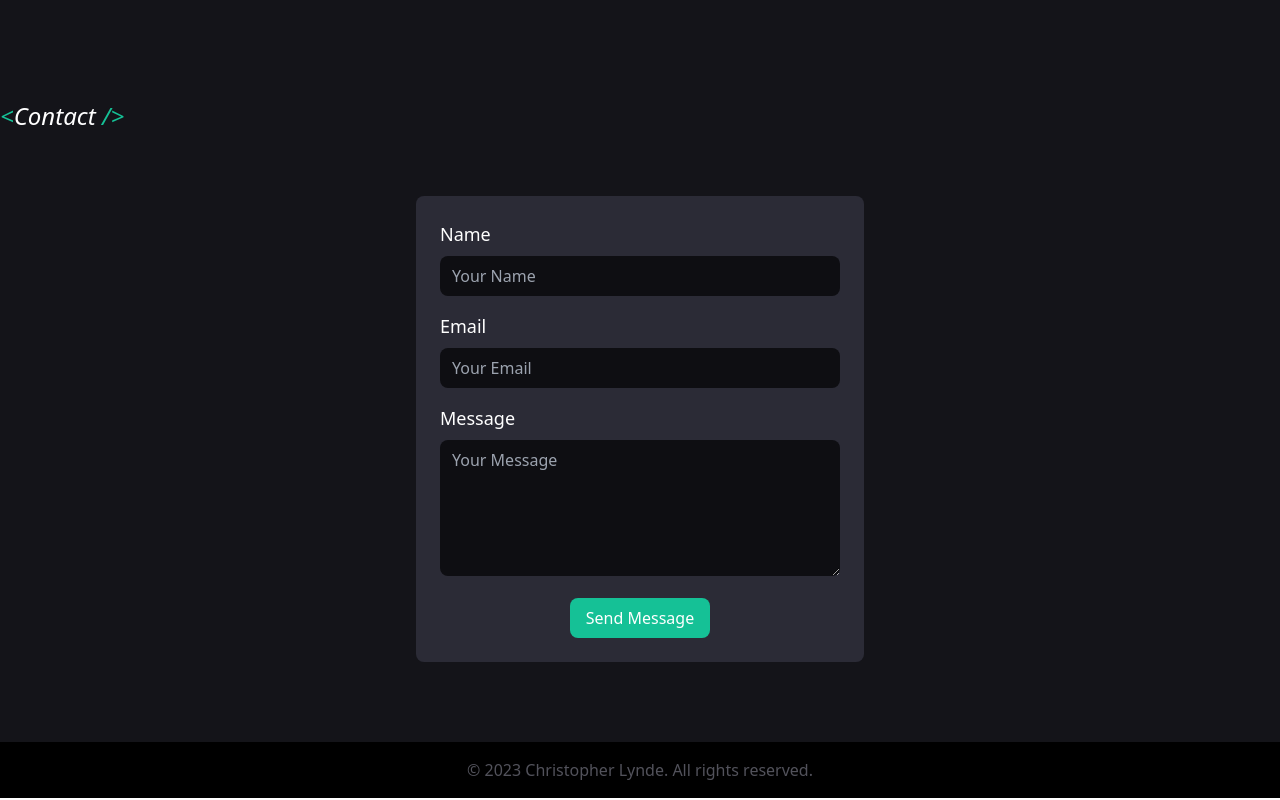
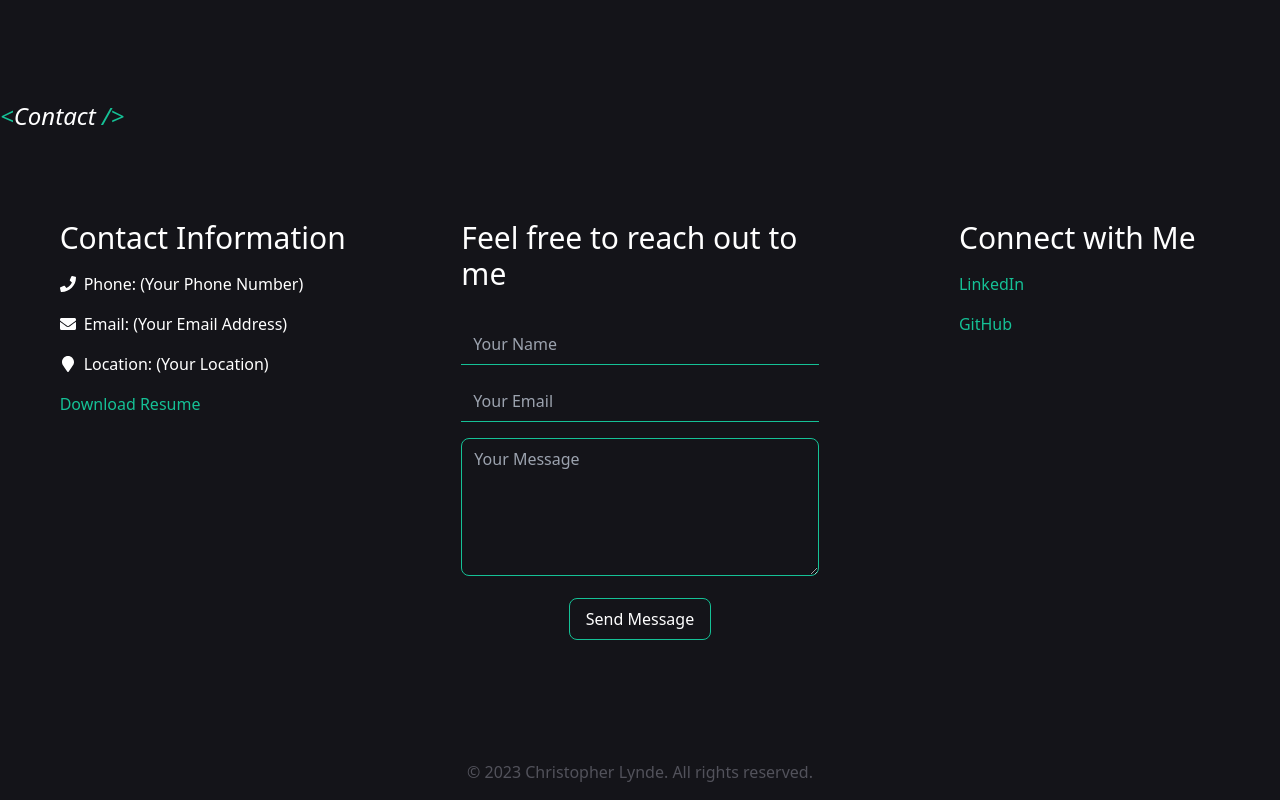
Before and after one commit to LyndeCS/portfolio-site, a React (Vite) app: page / in a window 1280 px wide. Shown: the part 3297-4097 px from the top of the page. Built offline with nearby package versions, Linux system fonts and the light colour scheme.

Commit message:
Contact v0.1

```diff
--- a/src/components/Contact.jsx
+++ b/src/components/Contact.jsx
@@ -1,51 +1,113 @@
 import React from 'react';
+import { FaPhone, FaEnvelope, FaMapMarker } from 'react-icons/fa';
 
 const Contact = () => {
   return (
     <section id="contact" className="bg-smoke-500 py-20">
       <div className="container mx-auto">
-        <h2 className="text-2xl text-white mb-16 italic"><span className=""><span className="text-meadow-500">&lt;</span>Contact <span className="text-meadow-500">&#47;&gt;</span></span></h2>
-        <div className="max-w-md mx-auto p-6 bg-smoke-100 rounded-lg">
+        <h2 className="text-2xl text-white mb-16 italic">
+          <span className="">
+            <span className="text-meadow-500">&lt;</span>Contact{' '}
+            <span className="text-meadow-500">&#47;&gt;</span>
+          </span>
+        </h2>
+        <div className="grid grid-cols-1 md:grid-cols-3 gap-8">
+          {/* Left column for personal information */}
+          <div className="max-w-md mx-auto p-6 bg-smoke-500">
+            <h2 className="text-white text-3xl mb-4">Contact Information</h2>
+            <ul className="text-white">
+              <li className="mb-4 flex items-center">
+                <FaPhone className="mr-2" />
+                Phone: (Your Phone Number)
+              </li>
+              <li className="mb-4 flex items-center">
+                <FaEnvelope className="mr-2" />
+                Email: (Your Email Address)
+              </li>
+              <li className="mb-4 flex items-center">
+                <FaMapMarker className="mr-2" />
+                Location: (Your Location)
+              </li>
+            </ul>
+            {/* You can add a link to your resume here */}
+            <a
+              href="/path/to/your/resume.pdf"
+              className="text-meadow-500 hover:underline"
+            >
+              Download Resume
+            </a>
+          </div>
+
+           {/* Middle column for the contact form */}
+          <div className="max-w-md mx-auto p-6 bg-smoke-500">
+            <h2 className="text-white text-3xl mb-8">Feel free to reach out to me</h2>
             <form>
               <div className="mb-4">
-              <label htmlFor="name" className="block text-white text-lg mb-2">Name</label>
                 <input
                   type="text"
                   id="name"
                   name="name"
                   placeholder="Your Name"
-                className="w-full px-3 py-2 bg-smoke-700 text-gray-800 rounded-lg focus:outline-none focus:ring focus:ring-meadow-500"
+                  className="w-full px-3 py-2 bg-smoke-500 text-white border-b border-meadow-500 focus:outline-none focus:ring-1 focus:ring-meadow-500"
                 />
               </div>
               <div className="mb-4">
-              <label htmlFor="email" className="block text-white text-lg mb-2">Email</label>
                 <input
                   type="email"
                   id="email"
                   name="email"
                   placeholder="Your Email"
-                className="w-full px-3 py-2 bg-smoke-700 text-gray-800 rounded-lg focus:outline-none focus:ring focus:ring-meadow-500"
+                  className="w-full px-3 py-2 bg-smoke-500 text-white border-b border-meadow-500 focus:outline-none focus:ring-1 focus:ring-meadow-500"
                 />
               </div>
               <div className="mb-4">
-              <label htmlFor="message" className="block text-white text-lg mb-2">Message</label>
                 <textarea
                   id="message"
                   name="message"
                   rows="5"
                   placeholder="Your Message"
-                className="w-full px-3 py-2 bg-smoke-700 text-gray-800 rounded-lg focus:outline-none focus:ring focus:ring-meadow-500"
+                  className="w-full px-3 py-2 bg-smoke-500 text-white border border-meadow-500 rounded-lg focus:outline-none focus:ring-1 focus:ring-meadow-500"
                 ></textarea>
               </div>
               <div className="text-center">
                 <button
                   type="submit"
-                className="bg-meadow-500 text-white px-4 py-2 rounded-lg hover:bg-meadow-600 transition-colors"
+                  className="bg-transparent text-white px-4 py-2 rounded-lg border border-meadow-500 transition-all duration-500 hover:bg-meadow-100 hover:bg-opacity-5"
                 >
                   Send Message
                 </button>
               </div>
             </form>
+          </div>
+
+          {/* Right column for social media links */}
+          <div className="max-w-md mx-auto p-6 bg-smoke-500">
+            <h2 className="text-white text-3xl mb-4">Connect with Me</h2>
+            <ul className="text-white">
+              <li className="mb-4">
+                {/* Add your social media links and icons here */}
+                <a
+                  href="https://www.linkedin.com/in/your-profile"
+                  target="_blank"
+                  rel="noopener noreferrer"
+                  className="text-meadow-500 hover:underline"
+                >
+                  LinkedIn
+                </a>
+              </li>
+              <li className="mb-4">
+                <a
+                  href="https://github.com/your-username"
+                  target="_blank"
+                  rel="noopener noreferrer"
+                  className="text-meadow-500 hover:underline"
+                >
+                  GitHub
+                </a>
+              </li>
+              {/* Add more social media links as needed */}
+            </ul>
+          </div>
         </div>
       </div>
     </section>
--- a/src/components/Footer.jsx
+++ b/src/components/Footer.jsx
@@ -3,8 +3,8 @@ import React from 'react';
 
 const Footer = () => {
   return (
-    <footer className="bg-black py-4 text-center text-zinc-600">
-      <p>&copy; {new Date().getFullYear()} Christopher Lynde. All rights reserved.</p>
+    <footer className="bg-smoke-500 py-4 text-center text-zinc-600">
+      <p>&copy; 2023 Christopher Lynde. All rights reserved.</p>
     </footer>
   );
 };
--- a/src/components/Hero.jsx
+++ b/src/components/Hero.jsx
@@ -10,7 +10,7 @@ const Hero = () => {
         <h2 className="text-8xl font-bold mb-6"><span className="text-meadow-500">Christopher</span>.</h2>
         <h3 className="text-6xl mb-8">I'm a web developer<br/> from London, Ontario.</h3>
         <p className="text-2xl mb-10 text-white opacity-50">I'm passionate about creating stylish and intuitive solutions.</p>
-          <a href="#portfolio" className="rounded-md px-32 bg-transparent border border-meadow-500 text-white py-3 text-2xl transition-all duration-700 hover:bg-meadow-100 hover:bg-opacity-5">See My Work</a>
+          <a href="#portfolio" className="rounded-md px-32 bg-transparent border border-meadow-500 text-white py-3 text-2xl transition-all duration-500 hover:bg-meadow-100 hover:bg-opacity-5">See My Work</a>
         </div>
         <div className="flex-grow">
           <img src={softwareSvg} alt="Software Illustration" className="w-full h-full" />
--- a/src/components/Portfolio.jsx
+++ b/src/components/Portfolio.jsx
@@ -30,7 +30,7 @@ const Portfolio = () => {
     {
       id: 3,
       title: 'Streamwake - Discord bot',
-      description: 'Suggest shows to watch, admin selects watchlist from recently watched shows and suggested shows. User viewing activity is logged to keep track of episodes watched.',
+      description: 'Suggest shows to watch, add shows to the watchlist from recently watched shows and suggested shows. User viewing activity is logged to keep track of episodes watched.',
       image: streamwakeImg,
       tools: ['Node.js', 'Discord.js'],
       link: 'https://github.com/LyndeCS/Streamwake',
@@ -64,7 +64,6 @@ const Portfolio = () => {
                       {tool === 'React' && <FaReact size={20} className="mr-1 text-[#60DAFA]" />}
                       {tool === 'Node.js' && <FaNodeJs size={20} className="mr-1 text-[#8DC94A]" />}
                       {tool === 'Firebase' && <SiFirebase size={20} className="mr-1 text-[#FEA613]" />}
-                      {tool === 'GitHub' && <FaGithub size={20} className="mr-1" />}
                       {tool === 'Discord.js' && <FaDiscord size={20} className="mr-1 text-[#5665ED]" />}
                       {tool === 'TypeScript' && <BiLogoTypescript size={20} className="mr-1 text-[#3077C5]" />}
                       {tool === 'Tailwind' && <BiLogoTailwindCss size={20} className="mr-1 text-[#0DC4B9]" />}
```
Lines whose indentation alone changed are shown as unchanged.
